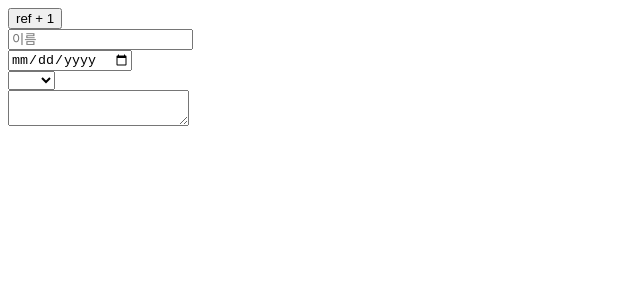
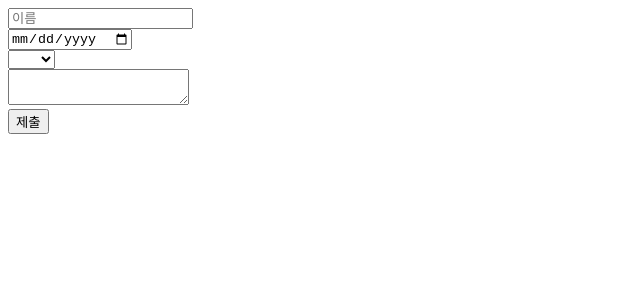
Before and after one commit to lsb530/onebite-react, a React (Vite) app in the folder section05/: page / in a window 1280 px wide. Shown: the top 300 px of the page, without its empty margins (0-640 px from the left). Built offline with nearby package versions, Linux system fonts and the light colour scheme.

Commit message:
useRef로 컴포넌트의 변수 생성하기 useRef를 사용한 focus

```diff
--- a/section05/src/components/Register.jsx
+++ b/section05/src/components/Register.jsx
@@ -8,7 +8,6 @@
 import { useRef, useState } from "react";
 
 const Register = () => {
-  console.log("Register 렌더링")
   const [input, setInput] = useState({
     name: "",
     birth: "",
@@ -16,27 +15,30 @@
     bio: "",
   })
 
-  const refObj = useRef(0)
-  // console.log(refObj)
-  // console.log(refObj.current)
+  const countRef = useRef(0)
+  const inputRef = useRef()
 
   const onChange = (e) => {
-    // console.log(e.target.name, e.target.value)
+    countRef.current++
+    console.log(countRef.current)
     setInput({
       ...input,
       [e.target.name]: e.target.value
     })
   }
 
+  const onSubmit = () => {
+    if (input.name === '') {
+      // 이름을 입력하는 DOM 요소 포커스
+      inputRef.current.focus()
+    }
+  }
+
   return (
     <div>
-      <button onClick={() => {
-        refObj.current++;
-        console.log(refObj.current)
-      }}>ref + 1</button>
-
       <div>
         <input
+          ref={inputRef}
           name={"name"}
           value={input.name}
           onChange={onChange}
@@ -71,6 +73,8 @@
           onChange={onChange}
         />
       </div>
+
+      <button onClick={onSubmit}>제출</button>
     </div>
   )
 }
```
